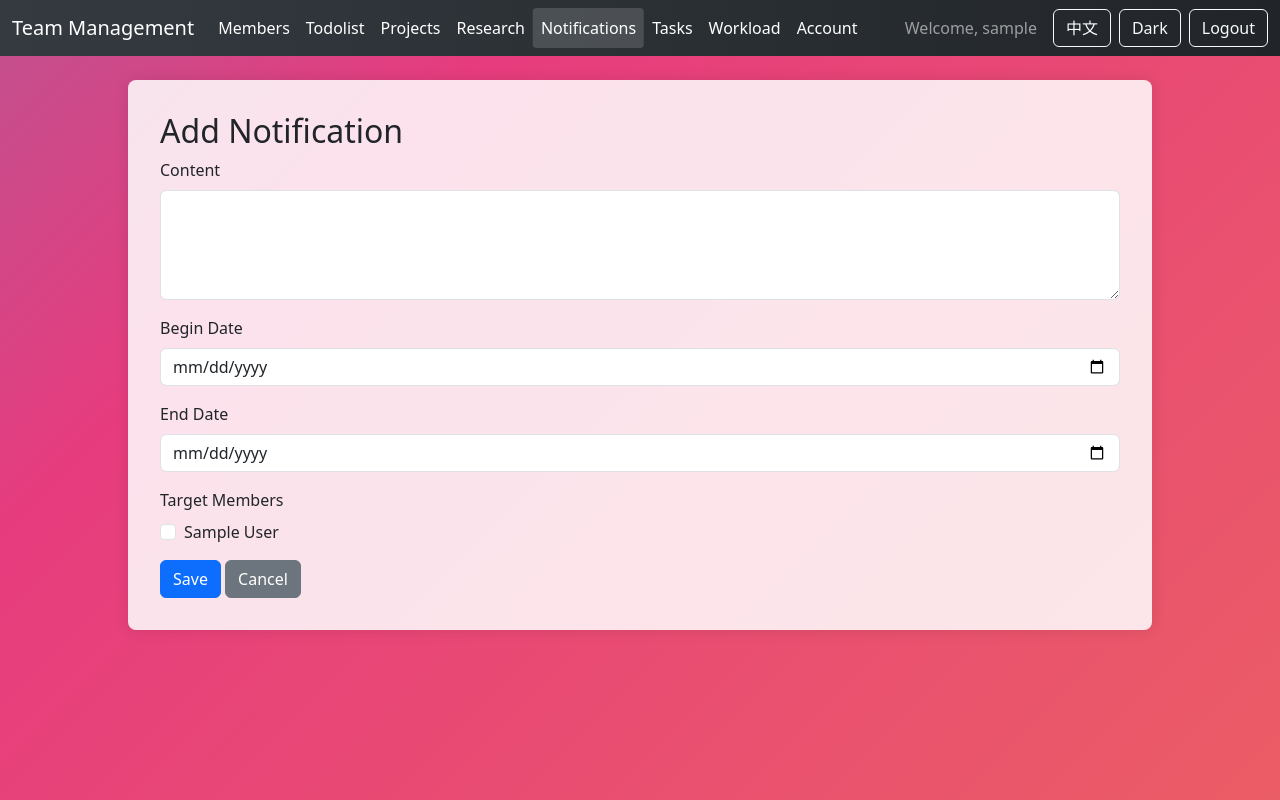
After one commit to leyuwei/YourTeam, a PHP site: page /notification_edit.php in a window 1280 px wide. The commit adds this page. Run offline with PHP 8.4, Linux system fonts and the light colour scheme; the visitor is signed in with stand-in values (Sample User, id 1).

Commit message:
Add targeted notification system

```diff
--- a/app.js
+++ b/app.js
@@ -5,6 +5,7 @@ const translations = {
     'nav.todolist': 'Todolist',
     'nav.projects': 'Projects',
     'nav.directions': 'Research',
+    'nav.notifications': 'Notifications',
     'nav.tasks': 'Tasks',
     'nav.workload': 'Workload',
     'nav.account': 'Account',
@@ -129,6 +130,7 @@ const translations = {
     'projects.no_direction': 'No direction',
     'index.title': 'Dashboard',
     'index.info': 'Use the navigation bar to manage team members, projects, tasks, and workload reports.',
+    'index.notifications': 'Notifications',
     'theme.dark': 'Dark',
     'theme.light': 'Light',
     'bold_font': 'Bold font',
@@ -233,6 +235,29 @@ const translations = {
     'workload.table.name': 'Name',
     'workload.table.task_detail': 'Task Detail',
     'workload.table.task_hours': 'Task Hours',
+    'notifications.title': 'Notifications',
+    'notifications.add': 'Add Notification',
+    'notifications.table_content': 'Content',
+    'notifications.table_begin': 'Begin',
+    'notifications.table_end': 'End',
+    'notifications.table_actions': 'Actions',
+    'notifications.action_edit': 'Edit',
+    'notifications.action_revoke': 'Revoke',
+    'notifications.toggle_details': 'Show Target Details',
+    'notifications.status.sent': 'Sent',
+    'notifications.status.seen': 'Seen',
+    'notifications.status.checked': 'Checked',
+    'notifications.confirm.revoke': 'Revoke this notification?',
+    'notifications.action_check': 'Check',
+    'notifications.none': 'No notifications',
+    'notification_edit.title_edit': 'Edit Notification',
+    'notification_edit.title_add': 'Add Notification',
+    'notification_edit.label_content': 'Content',
+    'notification_edit.label_begin': 'Begin Date',
+    'notification_edit.label_end': 'End Date',
+    'notification_edit.label_members': 'Target Members',
+    'notification_edit.save': 'Save',
+    'notification_edit.cancel': 'Cancel',
     'account.msg.password_mismatch': 'New passwords do not match',
     'account.msg.password_updated': 'Password updated successfully',
     'account.msg.current_incorrect': 'Current password is incorrect',
@@ -245,6 +270,7 @@ const translations = {
     'nav.todolist': '待办事项',
     'nav.projects': '横纵项目',
     'nav.directions': '研究方向',
+    'nav.notifications': '定向通知',
     'nav.tasks': '任务指派',
     'nav.workload': '工作量统计',
     'nav.account': '管理账户',
@@ -369,6 +395,7 @@ const translations = {
     'projects.no_direction': '无研究方向',
     'index.title': '仪表板',
     'index.info': '使用导航栏来管理团队成员、项目、任务和工作量报告。',
+    'index.notifications': '通知列表',
     'theme.dark': '暗色',
     'theme.light': '亮色',
     'bold_font': '加粗字体',
@@ -473,6 +500,29 @@ const translations = {
     'workload.table.name': '姓名',
     'workload.table.task_detail': '具体任务',
     'workload.table.task_hours': '任务投入时长',
+    'notifications.title': '定向通知',
+    'notifications.add': '新增通知',
+    'notifications.table_content': '通知内容',
+    'notifications.table_begin': '起始期',
+    'notifications.table_end': '截止期',
+    'notifications.table_actions': '操作',
+    'notifications.action_edit': '编辑',
+    'notifications.action_revoke': '撤销',
+    'notifications.toggle_details': '显示目标成员',
+    'notifications.status.sent': '已发送',
+    'notifications.status.seen': '已阅',
+    'notifications.status.checked': '已处理',
+    'notifications.confirm.revoke': '确定撤销该通知？',
+    'notifications.action_check': '标记已处理',
+    'notifications.none': '暂无通知',
+    'notification_edit.title_edit': '编辑通知',
+    'notification_edit.title_add': '新增通知',
+    'notification_edit.label_content': '通知内容',
+    'notification_edit.label_begin': '起始日期',
+    'notification_edit.label_end': '截止日期',
+    'notification_edit.label_members': '目标成员',
+    'notification_edit.save': '保存',
+    'notification_edit.cancel': '取消',
     'account.msg.password_mismatch': '两次新密码不一致',
     'account.msg.password_updated': '密码更新成功',
     'account.msg.current_incorrect': '当前密码错误',
--- a/header.php
+++ b/header.php
@@ -84,6 +84,9 @@
           <li class="nav-item"><a class="nav-link <?php echo (strpos($current_page, 'todolist') === 0 ? 'active' : ''); ?>" href="todolist.php" data-i18n="nav.todolist">Todolist</a></li>
           <li class="nav-item"><a class="nav-link <?php echo (strpos($current_page, 'project') === 0 ? 'active' : ''); ?>" href="projects.php" data-i18n="nav.projects">Projects</a></li>
           <li class="nav-item"><a class="nav-link <?php echo (strpos($current_page, 'direction') === 0 ? 'active' : ''); ?>" href="directions.php" data-i18n="nav.directions">Research</a></li>
+          <?php if($_SESSION['role']==='manager'): ?>
+          <li class="nav-item"><a class="nav-link <?php echo (strpos($current_page, 'notification') === 0 ? 'active' : ''); ?>" href="notifications.php" data-i18n="nav.notifications">Notifications</a></li>
+          <?php endif; ?>
           <li class="nav-item"><a class="nav-link <?php echo (strpos($current_page, 'task') === 0 ? 'active' : ''); ?>" href="tasks.php" data-i18n="nav.tasks">Tasks</a></li>
           <?php if($_SESSION['role']==='manager'): ?>
           <li class="nav-item"><a class="nav-link <?php echo ($current_page === 'workload.php' ? 'active' : ''); ?>" href="workload.php" data-i18n="nav.workload">Workload</a></li>
--- /dev/null
+++ b/notification_edit.php
@@ -0,0 +1,66 @@
+<?php
+include 'auth_manager.php';
+include 'header.php';
+$id = $_GET['id'] ?? null;
+$notification = ['content'=>'','valid_begin_date'=>'','valid_end_date'=>''];
+$selected = [];
+if($id){
+    $stmt = $pdo->prepare('SELECT * FROM notifications WHERE id=?');
+    $stmt->execute([$id]);
+    $notification = $stmt->fetch();
+    $stmt = $pdo->prepare('SELECT member_id FROM notification_targets WHERE notification_id=?');
+    $stmt->execute([$id]);
+    $selected = $stmt->fetchAll(PDO::FETCH_COLUMN);
+}
+$members = $pdo->query('SELECT id,name FROM members ORDER BY name')->fetchAll();
+if($_SERVER['REQUEST_METHOD']==='POST'){
+    $content = $_POST['content'];
+    $begin = $_POST['valid_begin_date'];
+    $end = $_POST['valid_end_date'];
+    $members_selected = $_POST['members'] ?? [];
+    if($id){
+        $stmt = $pdo->prepare('UPDATE notifications SET content=?, valid_begin_date=?, valid_end_date=? WHERE id=?');
+        $stmt->execute([$content,$begin,$end,$id]);
+        $pdo->prepare('DELETE FROM notification_targets WHERE notification_id=?')->execute([$id]);
+        foreach($members_selected as $m){
+            $pdo->prepare('INSERT INTO notification_targets(notification_id,member_id) VALUES(?,?)')->execute([$id,$m]);
+        }
+    } else {
+        $stmt = $pdo->prepare('INSERT INTO notifications(content,valid_begin_date,valid_end_date) VALUES(?,?,?)');
+        $stmt->execute([$content,$begin,$end]);
+        $nid = $pdo->lastInsertId();
+        foreach($members_selected as $m){
+            $pdo->prepare('INSERT INTO notification_targets(notification_id,member_id) VALUES(?,?)')->execute([$nid,$m]);
+        }
+    }
+    header('Location: notifications.php');
+    exit();
+}
+?>
+<h2 data-i18n="<?= $id? 'notification_edit.title_edit':'notification_edit.title_add'; ?>"><?= $id? 'Edit Notification':'Add Notification'; ?></h2>
+<form method="post">
+  <div class="mb-3">
+    <label class="form-label" data-i18n="notification_edit.label_content">Content</label>
+    <textarea name="content" class="form-control" rows="4" required><?= htmlspecialchars($notification['content']); ?></textarea>
+  </div>
+  <div class="mb-3">
+    <label class="form-label" data-i18n="notification_edit.label_begin">Begin Date</label>
+    <input type="date" name="valid_begin_date" class="form-control" value="<?= htmlspecialchars($notification['valid_begin_date']); ?>" required>
+  </div>
+  <div class="mb-3">
+    <label class="form-label" data-i18n="notification_edit.label_end">End Date</label>
+    <input type="date" name="valid_end_date" class="form-control" value="<?= htmlspecialchars($notification['valid_end_date']); ?>" required>
+  </div>
+  <div class="mb-3">
+    <label class="form-label" data-i18n="notification_edit.label_members">Target Members</label>
+    <?php foreach($members as $m): ?>
+    <div class="form-check">
+      <input class="form-check-input" type="checkbox" name="members[]" value="<?= $m['id']; ?>" <?= in_array($m['id'],$selected)?'checked':''; ?>>
+      <label class="form-check-label"><?= htmlspecialchars($m['name']); ?></label>
+    </div>
+    <?php endforeach; ?>
+  </div>
+  <button type="submit" class="btn btn-primary" data-i18n="notification_edit.save">Save</button>
+  <a href="notifications.php" class="btn btn-secondary" data-i18n="notification_edit.cancel">Cancel</a>
+</form>
+<?php include 'footer.php'; ?>
```
Also changed, not shown: database.sql (+16 -0 lines), index.php (+32 -1 lines), notification_check.php (added, +14 -0 lines), notification_revoke.php (added, +10 -0 lines), notifications.php (added, +57 -0 lines), update_db.sql (added, +18 -0 lines).
